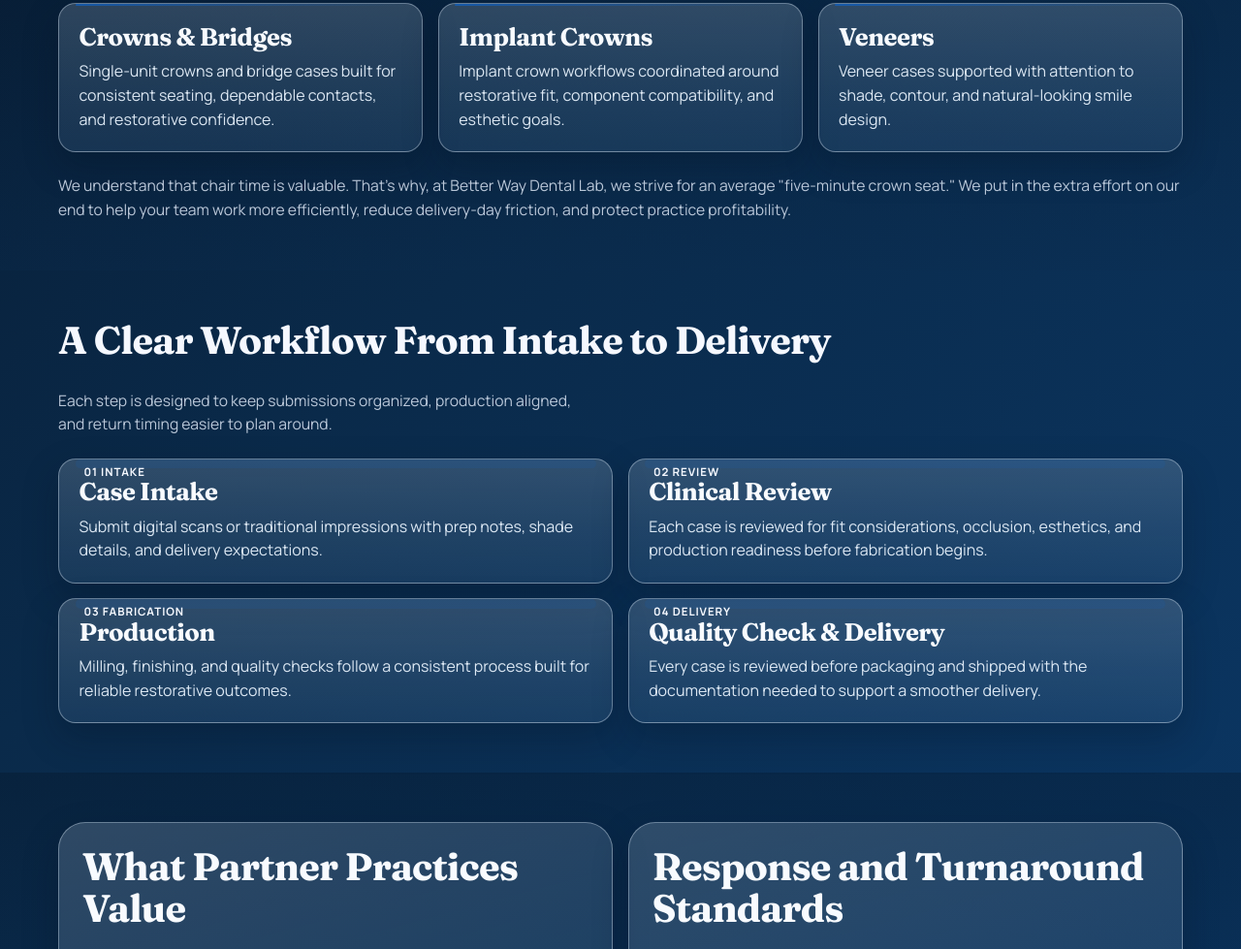
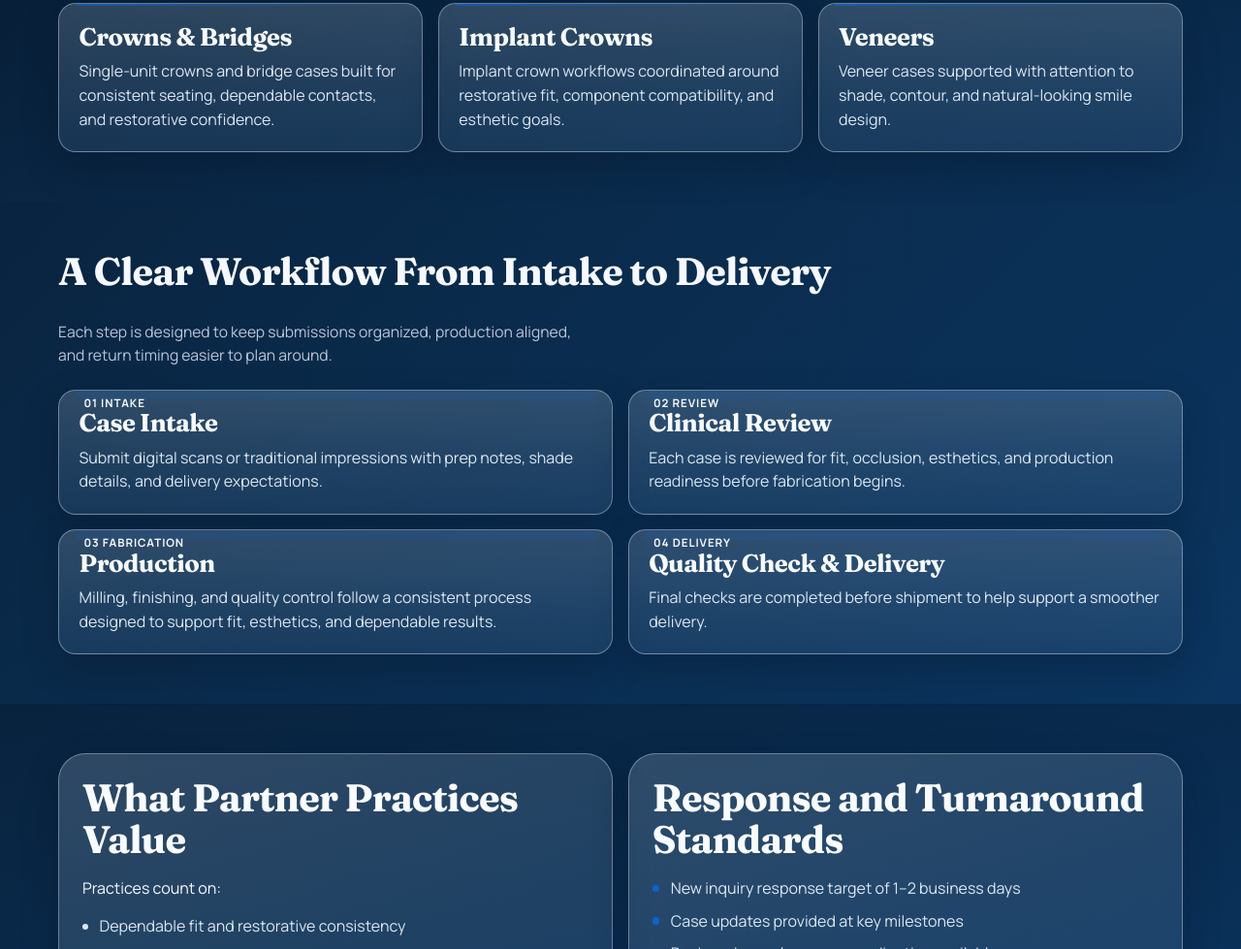
Before and after one commit to scbraddy777/BetterwayDentalLab, a website: page index.html in a window 1280 px wide. Shown: the part 959-1938 px from the top of the page at 97% size. Drawn offline with Linux system fonts and the light colour scheme.

Commit message:
Refine homepage workflow and services copy

```diff
--- a/index.html
+++ b/index.html
@@ -109,7 +109,6 @@
             <p>Veneer cases supported with attention to shade, contour, and natural-looking smile design.</p>
           </article>
         </div>
-        <p class="lead" data-reveal style="max-width: none; margin-top: 1.4rem;">We understand that chair time is valuable. That's why, at Better Way Dental Lab, we strive for an average "five-minute crown seat." We put in the extra effort on our end to help your team work more efficiently, reduce delivery-day friction, and protect practice profitability.</p>
       </div>
     </section>
 
@@ -126,15 +125,15 @@
           </article>
           <article class="card process-item" data-step="02 REVIEW" data-reveal>
             <h3>Clinical Review</h3>
-            <p>Each case is reviewed for fit considerations, occlusion, esthetics, and production readiness before fabrication begins.</p>
+            <p>Each case is reviewed for fit, occlusion, esthetics, and production readiness before fabrication begins.</p>
           </article>
           <article class="card process-item" data-step="03 FABRICATION" data-reveal>
             <h3>Production</h3>
-            <p>Milling, finishing, and quality checks follow a consistent process built for reliable restorative outcomes.</p>
+            <p>Milling, finishing, and quality control follow a consistent process designed to support fit, esthetics, and dependable results.</p>
           </article>
           <article class="card process-item" data-step="04 DELIVERY" data-reveal>
             <h3>Quality Check &amp; Delivery</h3>
-            <p>Every case is reviewed before packaging and shipped with the documentation needed to support a smoother delivery.</p>
+            <p>Final checks are completed before shipment to help support a smoother delivery.</p>
           </article>
         </div>
       </div>
```
